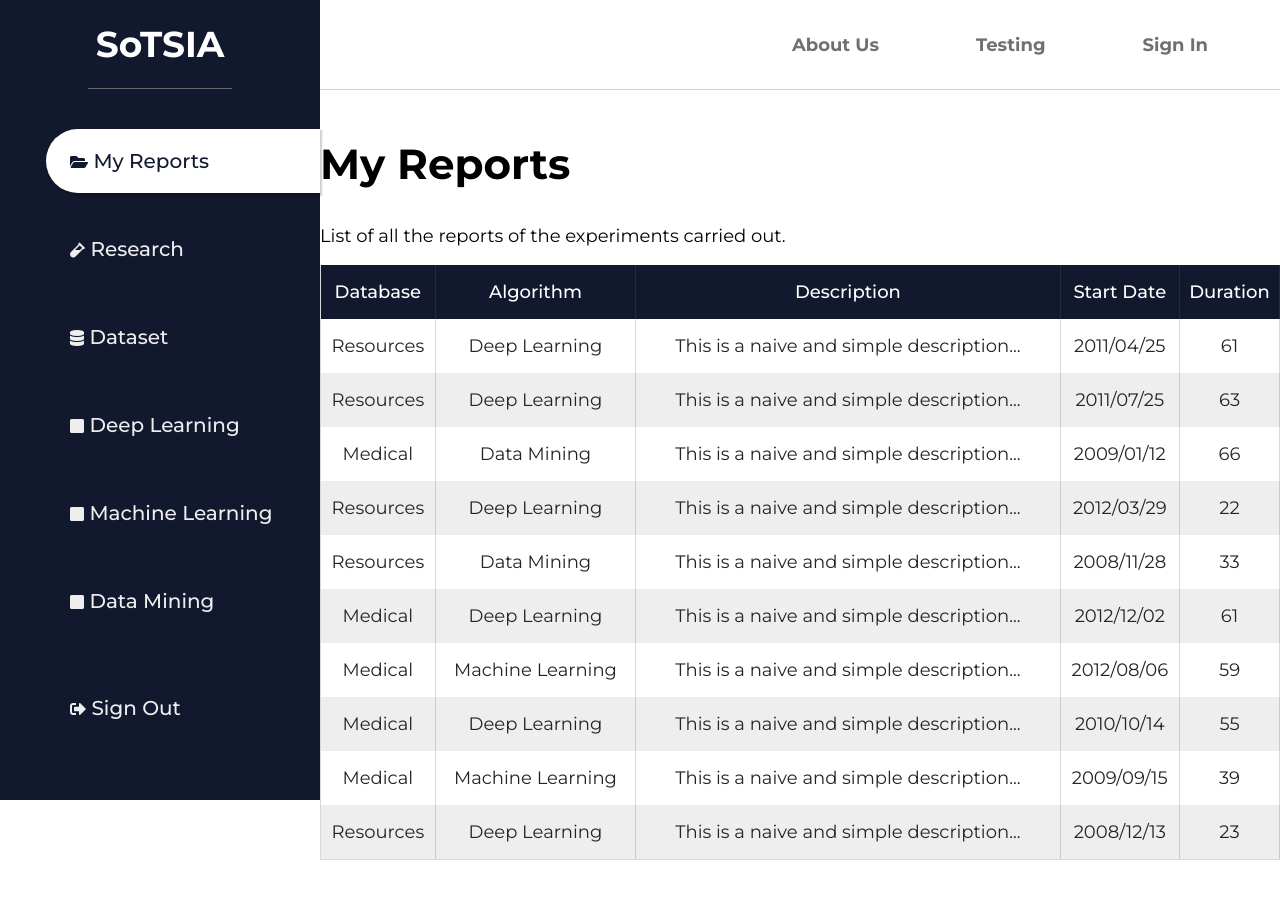
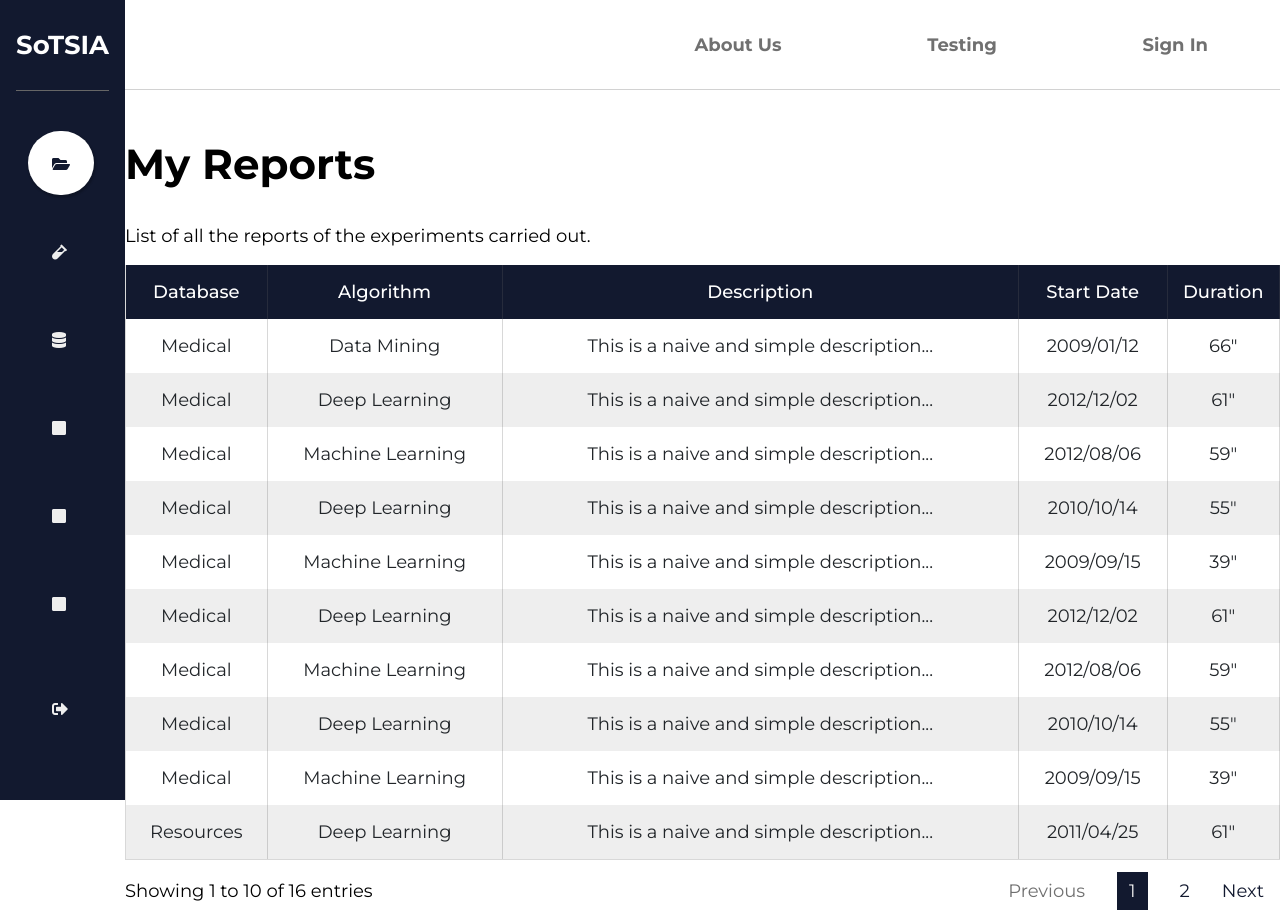
Before and after one commit to robermorjiUgr/TFG_MABA, a Django app: page /reports/ in a window 1280 px wide. Before the commit the page ends 860 px from the top, so only its background shows below. Run offline with Django 4.2, Linux system fonts and the light colour scheme; the visitor is signed in with stand-in values (Sample User, id 1); some libraries are stand-ins or nearby versions.

Commit message:
Paginacion tabla reports y menu dashboard responsive hasta 1200px

```diff
--- a/SOTSIA/frontEnd/Research/static/css/dashboard.css
+++ b/SOTSIA/frontEnd/Research/static/css/dashboard.css
@@ -50,7 +50,11 @@
 .dash-logo {
     display: flex;
     justify-content: center;
-    margin-bottom: 2.5rem;
+    align-items: center;
+    height: 90px;
+    border-bottom: 1px solid var(--grey);
+    width: min-content;
+    margin: 0 auto 2.5rem auto;
 }
 
 .dash-logo .logo-link {
@@ -58,8 +62,6 @@
     color: var(--white);
     font-size: 2.25rem;
     font-weight: bold;
-    border-bottom: 1px solid var(--grey);
-    padding: 1.375rem 0.5rem;
 }
 
 .dash-menu-links {
@@ -74,9 +76,24 @@
     padding: 1.25rem 1.5rem;
 }
 
+.dash-menu-item_text {
+    font-family: "Montserrat", sans-serif;
+    color: var(--light-grey);
+    font-weight: 500;
+    font-size: 1.25rem;
+    padding-left: 0.625rem;
+}
+
+.dash-menu-item.active .dash-menu-item_text {
+    color: var(--primary-color);
+}
+
 .dash-menu-item svg, .dash-sign-out svg {
     color: var(--secondary-color);
-    padding-right: 0.625rem;
+}
+
+.dash-menu-item:hover svg, .dash-sign-out:hover svg {
+    color: white;
 }
 
 .dash-menu-item.active {
@@ -192,7 +209,7 @@
 
 .charts-container {
     display: grid;
-    grid-template-columns: 60% 35%;
+    grid-template-columns: 58% 37%;
     grid-column-gap: 5%;
     margin: 3.125rem 0;
 }
@@ -327,6 +344,68 @@
     background-color: var(--light-grey);
 }
 
+#my-reports-table_paginate-wrapper {
+    display: flex;
+    justify-content: space-between;
+    align-items: center;
+    margin: 1.25rem 0;
+}
+
+#my-reports-table_info {
+    font-size: 1.125rem;
+}
+
+.paginate_button {
+    font-size: 1.125rem;
+    margin: 1rem;
+    color: var(--primary-color);
+}
+
+.paginate_button.current {
+    padding: 0.5rem 0.75rem;
+    background-color: var(--primary-color);
+    color: var(--light-grey);
+}
+
+.paginate_button.disabled {
+    color: var(--nav-grey);
+}
+
+
+@media ( max-width: 1700px ) {
+    .dashboard-nav {
+        width: 125px;
+    }
+
+    .navbar.dashboard .navbar-container {
+        margin-left: 125px;
+    }
+
+    .dash-logo .logo-link {
+        font-size: 1.625rem;
+    }
+
+    .dash-menu-links, .dash-sign-out {
+        margin-left: 1.75rem;
+    }
+
+    .dash-menu-item {
+        width: min-content;
+    }
+
+    .dash-menu-item.active {
+        border-radius: 3rem;
+    }
+
+    .dash-menu-item_text {
+        display: none;
+    }
+
+    .dashboard-content {
+        padding-left: 125px;
+    }
+}
+
 @media ( max-width: 800px ) {
     .charts-container {
         display: grid;
--- a/SOTSIA/frontEnd/Research/templates/base.html
+++ b/SOTSIA/frontEnd/Research/templates/base.html
@@ -16,7 +16,8 @@
     <link rel="stylesheet" type="text/css" href="{% static 'css/styles.css' %}">
 
     <script src="{% static 'js/all.min.js' %}"></script>
-    <script src="https://cdn.jsdelivr.net/npm/chart.js@2.9.3/dist/Chart.min.js"></script>
+    {% block js_content %}{% endblock %}
+
 </head>
 <body>
     {% block navbar %}
--- a/SOTSIA/frontEnd/Research/templates/base_dashboard.html
+++ b/SOTSIA/frontEnd/Research/templates/base_dashboard.html
@@ -1,4 +1,10 @@
 {% extends "base.html" %}
+
+{% block js_content %}
+    <script src="https://cdn.jsdelivr.net/npm/chart.js@2.9.3/dist/Chart.min.js"></script>
+    <script src="http://code.jquery.com/jquery-2.1.1.min.js"></script>
+    <script type="text/javascript" src="http://cdn.datatables.net/1.10.2/js/jquery.dataTables.min.js"></script>
+{% endblock %}
 
 {% block navbar %}
 {% if user.is_authenticated %}
@@ -20,44 +26,44 @@
                     <li class="dash-menu-item {% block dash_item_reports %}{% endblock dash_item_reports %}">
                         <a href="{% url 'reports' %}" class="dash-link">
                             <i class="fas fa-folder-open"></i>
-                            My Reports
+                            <span class="dash-menu-item_text">My Reports</span>
                         </a>
                     </li>
                     <li class="dash-menu-item {% block dash_item_testing %}{% endblock dash_item_testing %}">
                         <a href="{% url 'testing' %}" class="dash-link">
                             <i class="fas fa-vial"></i>
-                            Research
+                            <span class="dash-menu-item_text">Research</span>
                         </a>
                     </li>
                     <li class="dash-menu-item {% block dash_item_dataset %}{% endblock dash_item_dataset %}">
                         <a href="{% url 'dataset' %}" class="dash-link">
                             <i class="fas fa-database"></i>
-                            Dataset
+                            <span class="dash-menu-item_text">Dataset</span>
                         </a>
                     </li>
                     <li class="dash-menu-item {% block dash_item_deep_learning %}{% endblock dash_item_deep_learning %}">
                         <a href="#" class="dash-link">
                             <i class="fas fa-square"></i>
-                            Deep Learning
+                            <span class="dash-menu-item_text">Deep Learning</span>
                         </a>
                     </li>
                     <li class="dash-menu-item {% block dash_item_machine_learning %}{% endblock dash_item_machine_learning %}">
                         <a href="#" class="dash-link">
                             <i class="fas fa-square"></i>
-                            Machine Learning
+                            <span class="dash-menu-item_text">Machine Learning</span>
                         </a>
                     </li>
                     <li class="dash-menu-item {% block dash_item_data_mining %}{% endblock dash_item_data_mining %}">
                         <a href="#" class="dash-link">
                             <i class="fas fa-square"></i>
-                            Data Mining
+                            <span class="dash-menu-item_text">Data Mining</span>
                         </a>
                     </li>
                 </ul>
                 <div class="dash-sign-out">
                     <a href="{% url 'logout' %}" class="dash-link">
                         <i class="fas fa-sign-out-alt"></i>
-                        Sign Out
+                        <span class="dash-menu-item_text">Sign Out</span>
                     </a>
                 </div>
             </div>
--- a/SOTSIA/frontEnd/Research/templates/sotsia/reports.html
+++ b/SOTSIA/frontEnd/Research/templates/sotsia/reports.html
@@ -27,70 +27,112 @@
 					<td class="td-sm">Deep Learning</td>
 					<td class="td-sm">This is a naive and simple description...</td>
 					<td class="td-sm">2011/04/25</td>
-                    <td class="td-sm">61</td>
+					<td class="td-sm">61"</td>
 					</tr>
 					<tr class="table-row">
 					<td class="td-sm">Resources</td>
 					<td class="td-sm">Deep Learning</td>
 					<td class="td-sm">This is a naive and simple description...</td>
 					<td class="td-sm">2011/07/25</td>
-                    <td class="td-sm">63</td>
+					<td class="td-sm">63"</td>
 					</tr>
 					<tr class="table-row">
 					<td class="td-sm">Medical</td>
 					<td class="td-sm">Data Mining</td>
 					<td class="td-sm">This is a naive and simple description...</td>
 					<td class="td-sm">2009/01/12</td>
-                    <td class="td-sm">66</td>
+					<td class="td-sm">66"</td>
 					</tr>
 					<tr class="table-row">
 					<td class="td-sm">Resources</td>
 					<td class="td-sm">Deep Learning</td>
 					<td class="td-sm">This is a naive and simple description...</td>
 					<td class="td-sm">2012/03/29</td>
-                    <td class="td-sm">22</td>
+					<td class="td-sm">22"</td>
 					</tr>
 					<tr class="table-row">
 					<td class="td-sm">Resources</td>
 					<td class="td-sm">Data Mining</td>
 					<td class="td-sm">This is a naive and simple description...</td>
 					<td class="td-sm">2008/11/28</td>
-                    <td class="td-sm">33</td>
+					<td class="td-sm">33"</td>
 					</tr>
 					<tr class="table-row">
 					<td class="td-sm">Medical</td>
 					<td class="td-sm">Deep Learning</td>
 					<td class="td-sm">This is a naive and simple description...</td>
 					<td class="td-sm">2012/12/02</td>
-                    <td class="td-sm">61</td>
+					<td class="td-sm">61"</td>
 					</tr>
 					<tr class="table-row">
 					<td class="td-sm">Medical</td>
 					<td class="td-sm">Machine Learning</td>
 					<td class="td-sm">This is a naive and simple description...</td>
 					<td class="td-sm">2012/08/06</td>
-                    <td class="td-sm">59</td>
+					<td class="td-sm">59"</td>
 					</tr>
 					<tr class="table-row">
 					<td class="td-sm">Medical</td>
 					<td class="td-sm">Deep Learning</td>
 					<td class="td-sm">This is a naive and simple description...</td>
 					<td class="td-sm">2010/10/14</td>
-                    <td class="td-sm">55</td>
+					<td class="td-sm">55"</td>
 					</tr>
 					<tr class="table-row">
 					<td class="td-sm">Medical</td>
 					<td class="td-sm">Machine Learning</td>
 					<td class="td-sm">This is a naive and simple description...</td>
 					<td class="td-sm">2009/09/15</td>
-                    <td class="td-sm">39</td>
+					<td class="td-sm">39"</td>
 					</tr>
 					<tr class="table-row">
 					<td class="td-sm">Resources</td>
 					<td class="td-sm">Deep Learning</td>
 					<td class="td-sm">This is a naive and simple description...</td>
 					<td class="td-sm">2008/12/13</td>
-                    <td class="td-sm">23</td>
+					<td class="td-sm">23"</td>
+					</tr>
+					<tr class="table-row">
+					<td class="td-sm">Resources</td>
+					<td class="td-sm">Data Mining</td>
+					<td class="td-sm">This is a naive and simple description...</td>
+					<td class="td-sm">2008/11/28</td>
+					<td class="td-sm">33"</td>
+					</tr>
+					<tr class="table-row">
+					<td class="td-sm">Medical</td>
+					<td class="td-sm">Deep Learning</td>
+					<td class="td-sm">This is a naive and simple description...</td>
+					<td class="td-sm">2012/12/02</td>
+					<td class="td-sm">61"</td>
+					</tr>
+					<tr class="table-row">
+					<td class="td-sm">Medical</td>
+					<td class="td-sm">Machine Learning</td>
+					<td class="td-sm">This is a naive and simple description...</td>
+					<td class="td-sm">2012/08/06</td>
+					<td class="td-sm">59"</td>
+					</tr>
+					<tr class="table-row">
+					<td class="td-sm">Medical</td>
+					<td class="td-sm">Deep Learning</td>
+					<td class="td-sm">This is a naive and simple description...</td>
+					<td class="td-sm">2010/10/14</td>
+					<td class="td-sm">55"</td>
+					</tr>
+					<tr class="table-row">
+					<td class="td-sm">Medical</td>
+					<td class="td-sm">Machine Learning</td>
+					<td class="td-sm">This is a naive and simple description...</td>
+					<td class="td-sm">2009/09/15</td>
+					<td class="td-sm">39"</td>
+					</tr>
+					<tr class="table-row">
+					<td class="td-sm">Resources</td>
+					<td class="td-sm">Deep Learning</td>
+					<td class="td-sm">This is a naive and simple description...</td>
+					<td class="td-sm">2008/12/13</td>
+					<td class="td-sm">23"</td>
 					</tr>
 				</tbody>
 			</table>
@@ -99,8 +141,13 @@
 
 	<script>
 		$(document).ready(function () {
-            $('#dtBasicExample').DataTable();
-            $('.dataTables_length').addClass('bs-select');
+			$('#my-reports-table').DataTable();
+			$('#my-reports-table_filter').remove();
+			$('#my-reports-table_length').remove();
+
+			$('<div id="my-reports-table_paginate-wrapper"></div>').appendTo('#my-reports-table_wrapper')
+			$('#my-reports-table_paginate-wrapper').append($("#my-reports-table_info"));
+			$('#my-reports-table_paginate-wrapper').append($("#my-reports-table_paginate"));
 		});
 	</script>
 {% endblock %}
```
Lines whose indentation alone changed are shown as unchanged.
